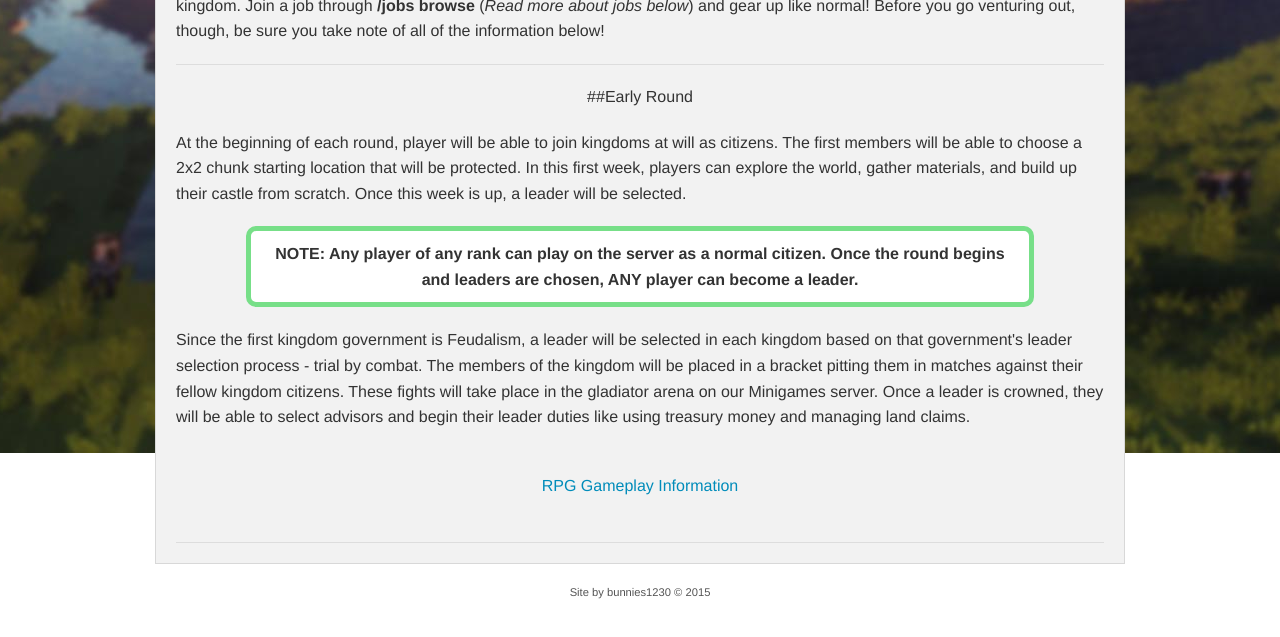
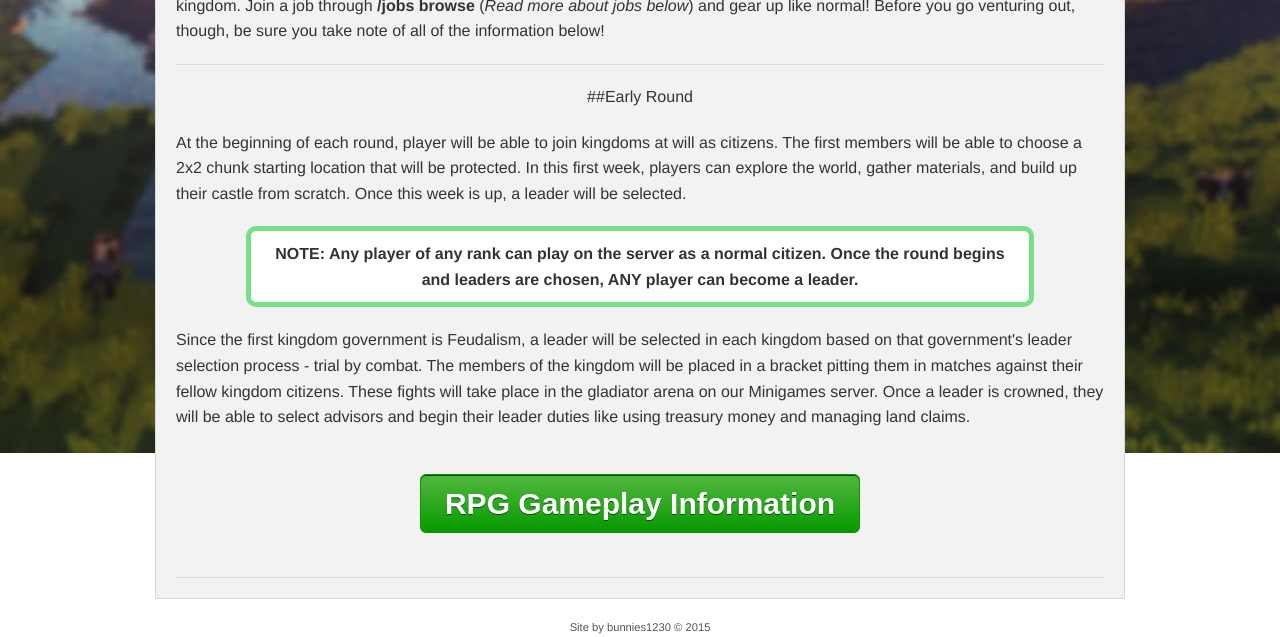
Before and after one commit to damnation-eu/website-beta, a Jekyll site: the page built from rpg-newcomer.md, in a window 1280 px wide. Shown: the part 721-1358 px from the top of the page. Built offline with Jekyll 4.4.1, drawn with Linux system fonts in a browser that asks for light colours; nearby versions of some CDN libraries; library files that are not in the unit come from our copies; before the commit the page ends 1323 px from its top, so only the background shows below that.

Commit message:
Update foundation.scss

```diff
--- a/_sass/foundation.scss
+++ b/_sass/foundation.scss
@@ -11,6 +11,7 @@
 @import 'foundation/components/button-groups';
 @import 'foundation/components/buttons';
 @import 'foundation/components/clearing';
+@import 'foundation/components/custom';
 @import 'foundation/components/dropdown';
 @import 'foundation/components/dropdown-buttons';
 @import 'foundation/components/flex-video';
```
